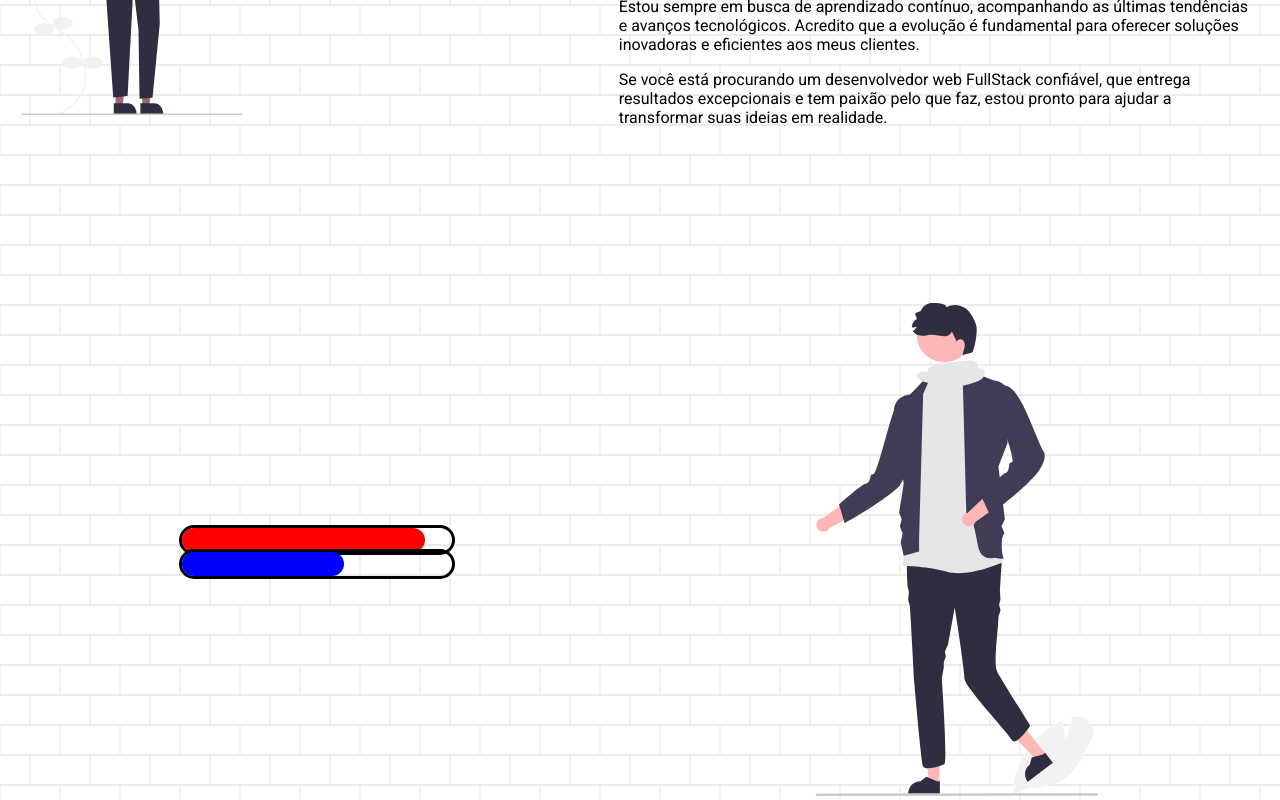
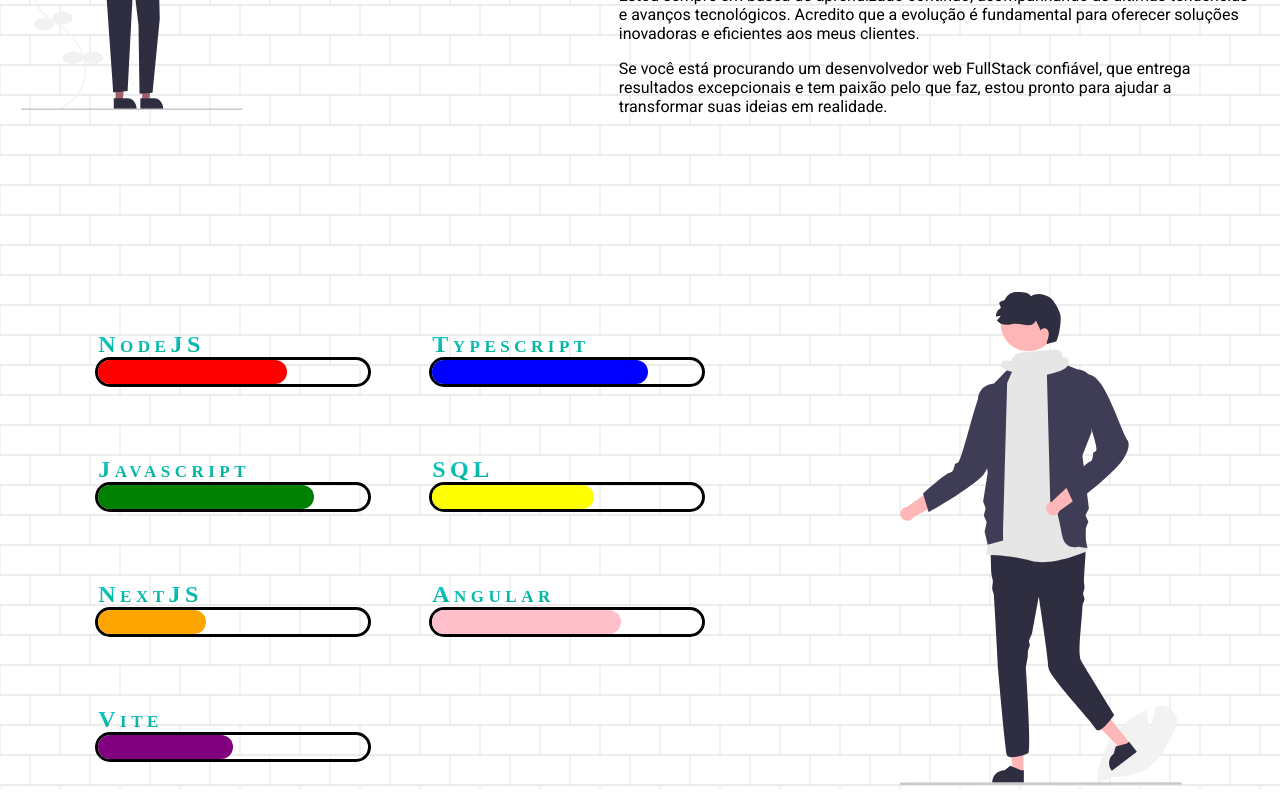
Before and after one commit to pedropaulobrasca/portfolio, a React (Vite) app: page / in a window 1280 px wide. Shown: the part 1660-2460 px from the top of the page. Built offline with nearby package versions, Linux system fonts and the light colour scheme; a web font is replaced by a local one.

Commit message:
feat: skills

```diff
--- a/src/components/About/index.tsx
+++ b/src/components/About/index.tsx
@@ -1,9 +1,5 @@
 import { styled } from "styled-components";
-import {
-  AnimatedGradientTextBase,
-  AnimatedGradientTitle,
-  hue,
-} from "../AnimatedTextTitle";
+import { AnimatedGradientTitle } from "../AnimatedTextTitle";
 
 import about from "../../assets/about.svg";
 
--- a/src/components/AnimatedTextTitle/index.ts
+++ b/src/components/AnimatedTextTitle/index.ts
@@ -17,9 +17,7 @@
   -webkit-animation: ${hue} 10s infinite linear;
   font-family: Saira Stencil One;
   font-feature-settings: "kern";
-  font-size: 2rem;
   font-weight: 700;
-  line-height: 48px;
   overflow-wrap: break-word;
   text-rendering: optimizelegibility;
   -moz-osx-font-smoothing: grayscale;
--- a/src/components/ProgressBar/index.tsx
+++ /dev/null
@@ -1,15 +0,0 @@
-import { Background, Progress, Container } from "./styled";
-
-interface ProgressProps {
-  percent: number;
-  color: string;
-}
-
-export const ProgressBar = ({ percent, color }: ProgressProps) => {
-  return (
-    <Container>
-      <Background />
-      <Progress percent={percent} color={color} />
-    </Container>
-  );
-};
--- /dev/null
+++ b/src/components/SkillBar/index.tsx
@@ -0,0 +1,22 @@
+import { AnimatedGradientTitle } from "../AnimatedTextTitle";
+import { Background, Progress, Container, SkillTitle } from "./styled";
+
+interface ProgressProps {
+  percent: number;
+  color: string;
+  title: string;
+}
+
+export const SkillBar = ({ percent, color, title }: ProgressProps) => {
+  return (
+    <div>
+      <AnimatedGradientTitle>
+        <SkillTitle>{title}</SkillTitle>
+      </AnimatedGradientTitle>
+      <Container>
+        <Background />
+        <Progress percent={percent} color={color} />
+      </Container>
+    </div>
+  );
+};
--- a/src/components/ProgressBar/styled.ts
+++ b/src/components/SkillBar/styled.ts
@@ -4,6 +4,11 @@
   percent: number;
   color: string;
 }
+
+export const SkillTitle = styled.span`
+  font-weight: bold;
+  font-size: 1.5rem;
+`;
 
 export const Container = styled.div`
   position: relative;
--- a/src/components/Skills/index.tsx
+++ b/src/components/Skills/index.tsx
@@ -2,9 +2,10 @@
 
 import skillsPerson from "../../assets/skills_person.svg";
 import { useState } from "react";
-import { ProgressBar } from "../ProgressBar";
+import { SkillBar } from "../SkillBar";
 
 const Container = styled.div`
+  position: relative;
   margin-top: 10rem;
 `;
 
@@ -15,16 +16,27 @@
   align-items: center;
 `;
 
+const SkillsGroup = styled.div`
+  display: grid;
+  grid-template-columns: 1fr 1fr;
+  grid-gap: 4rem;
+`;
+
 export const Skills = () => {
   const [percent, setPercent] = useState(50);
 
   return (
     <Container>
       <Wrapper>
-        <div>
-          <ProgressBar percent={90} color="red" />
-          <ProgressBar percent={60} color="blue" />
-        </div>
+        <SkillsGroup>
+          <SkillBar percent={70} color="red" title="NodeJS" />
+          <SkillBar percent={80} color="blue" title="Typescript" />
+          <SkillBar percent={80} color="green" title="Javascript" />
+          <SkillBar percent={60} color="yellow" title="SQL" />
+          <SkillBar percent={40} color="orange" title="NextJS" />
+          <SkillBar percent={70} color="pink" title="Angular" />
+          <SkillBar percent={50} color="purple" title="Vite" />
+        </SkillsGroup>
         <div>
           <img
             src={skillsPerson}
```
